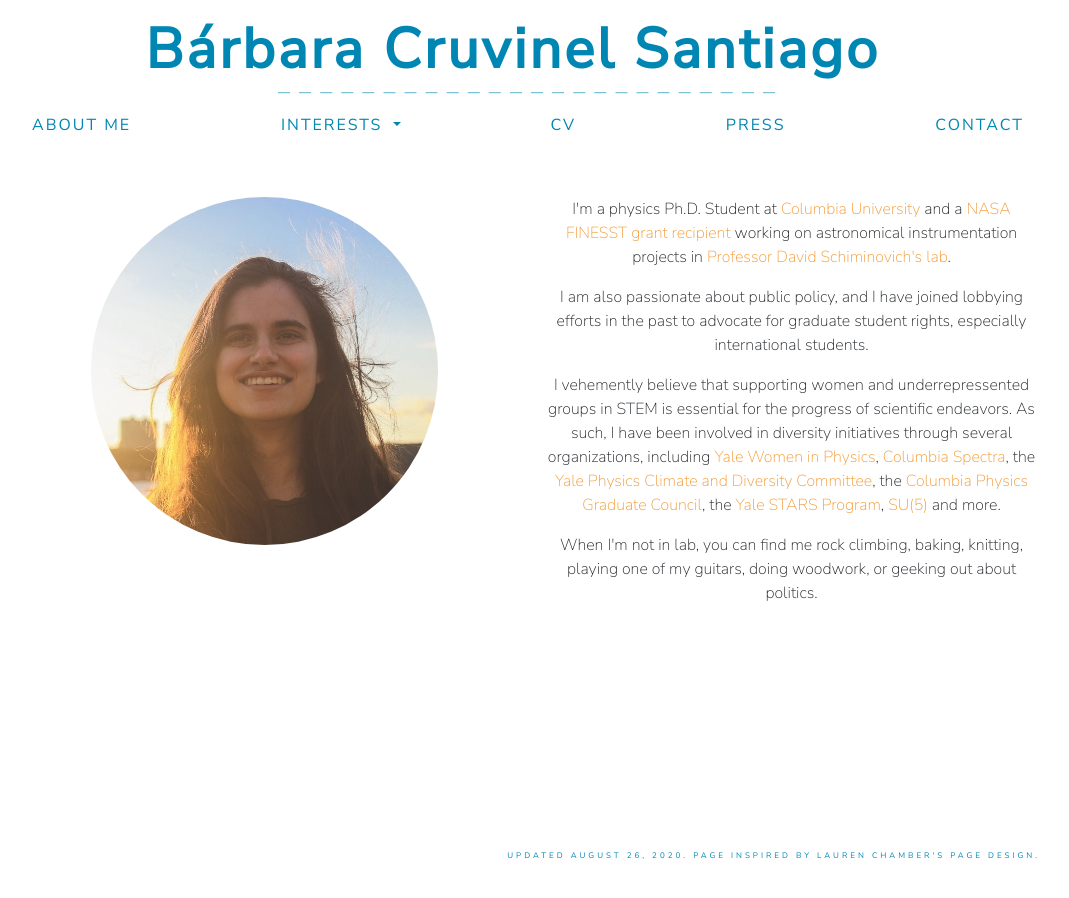
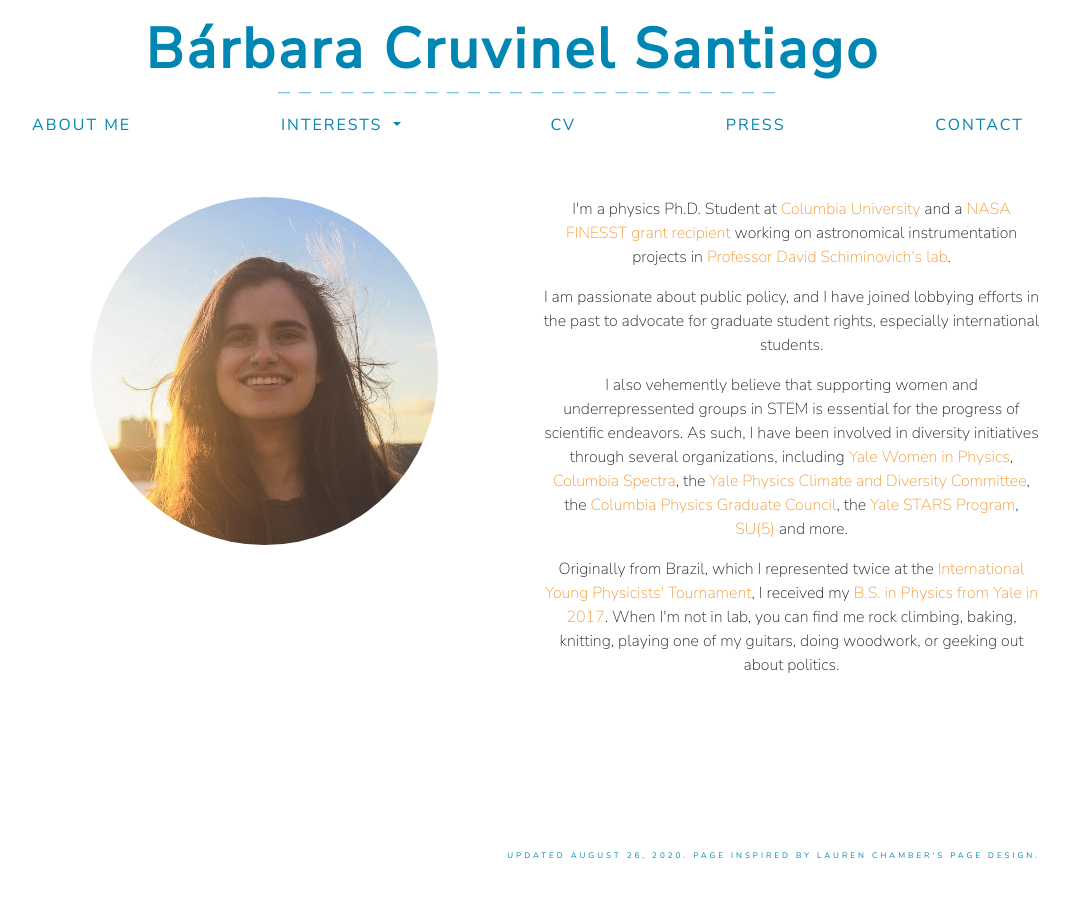
Before and after one commit to barbaracrusan/barbaracrusan.github.io, a Jekyll site: the page built from index.html, in a window 1280 px wide. Shown: the whole page, without its empty margins (112-1181 px from the left). Built offline with Jekyll 4.4.1, drawn with Linux system fonts in a browser that asks for light colours; nearby versions of some CDN libraries.

Commit message:
Changed bio

```diff
--- a/index.html
+++ b/index.html
@@ -13,11 +13,11 @@ title: About Me
       <div class="col-md-6">
         <p>I'm a physics Ph.D. Student at <a href="https://physics.columbia.edu/content/barbara-cruvinel-santiago" target="_blank">Columbia University</a> and a <a href="https://nspires.nasaprs.com/external/viewrepositorydocument/cmdocumentid=695964/solicitationId=%7B913A7DEE-2747-6539-130C-0AB1E2322F42%7D/viewSolicitationDocument=1/Astro19%20FINESST%20Proposals%20List%20for%20Posting%20v3.pdf" target="_blank">NASA FINESST grant recipient</a> working on astronomical instrumentation projects in <a href="http://sail.astro.columbia.edu" target="_blank">Professor David Schiminovich's lab</a>.</p>
 
-        <p>I am also passionate about public policy, and I have joined lobbying efforts in the past to advocate for graduate student rights, especially international students.</p>
+        <p>I am passionate about public policy, and I have joined lobbying efforts in the past to advocate for graduate student rights, especially international students.</p>
 
-        <p>I vehemently believe that supporting women and underrepressented groups in STEM is essential for the progress of scientific endeavors. As such, I have been involved in diversity initiatives through several organizations, including <a href="https://womeninphysics.sites.yale.edu/" target="_blank">Yale Women in Physics</a>, <a href="https://spectra.physics.columbia.edu/" target="_blank">Columbia Spectra</a>, the <a href="https://physics.yale.edu/about/climate-and-diversity-committee" target="_blank">Yale Physics Climate and Diversity Committee</a>, the <a href="http://pgc.physics.columbia.edu/" target="_blank">Columbia Physics Graduate Council</a>, the <a href="https://science.yalecollege.yale.edu/stars">Yale STARS Program</a>, <a href="https://www.su5.group/" target="_blank">SU(5)</a> and more.</p>
+        <p>I also vehemently believe that supporting women and underrepressented groups in STEM is essential for the progress of scientific endeavors. As such, I have been involved in diversity initiatives through several organizations, including <a href="https://womeninphysics.sites.yale.edu/" target="_blank">Yale Women in Physics</a>, <a href="https://spectra.physics.columbia.edu/" target="_blank">Columbia Spectra</a>, the <a href="https://physics.yale.edu/about/climate-and-diversity-committee" target="_blank">Yale Physics Climate and Diversity Committee</a>, the <a href="http://pgc.physics.columbia.edu/" target="_blank">Columbia Physics Graduate Council</a>, the <a href="https://science.yalecollege.yale.edu/stars">Yale STARS Program</a>, <a href="https://www.su5.group/" target="_blank">SU(5)</a> and more.</p>
 
-        <p>When I'm not in lab, you can find me rock climbing, baking, knitting, playing one of my guitars, doing woodwork, or geeking out about politics.</p>
+        <p>Originally from Brazil, which I represented twice at the <a href="pdfs/press/IYPT_Tribuna">International Young Physicists' Tournament</a>, I received my <a href="https://g1.globo.com/educacao/noticia/formados-em-universidades-de-ponta-nos-eua-listam-razoes-para-nao-voltar-ao-brasil.ghtml" target="_blank">B.S. in Physics from Yale in 2017</a>. When I'm not in lab, you can find me rock climbing, baking, knitting, playing one of my guitars, doing woodwork, or geeking out about politics.</p>
 
 
       </div>
```
Also changed, not shown: 1 other file.
